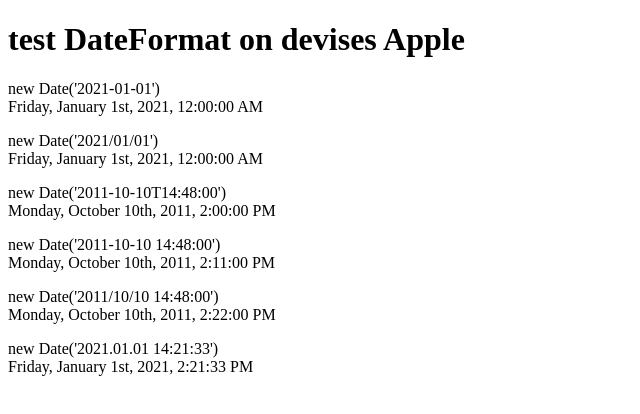
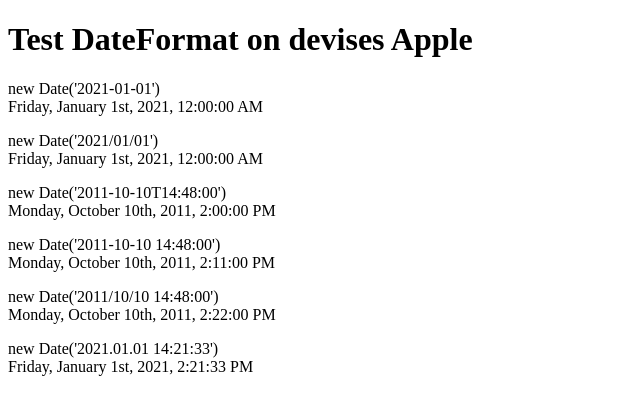
Before and after one commit to StadnikAndrey/test-data-js-apple, a plain HTML site: page index.html in a window 1280 px wide. Shown: the whole page, without its empty margins (0-640 px from the left). Drawn offline with Linux system fonts and the light colour scheme.

Commit message:
Add files via upload

```diff
--- a/index.html
+++ b/index.html
@@ -6,7 +6,7 @@
 	<title>Date on devices Apple</title>
 </head>
 <body>
-	<h1>test DateFormat on devises Apple</h1>
+	<h1>Test DateFormat on devises Apple</h1>
 	<div id="app"></div>
 	<script src="main.js"></script>
 </body>
```
